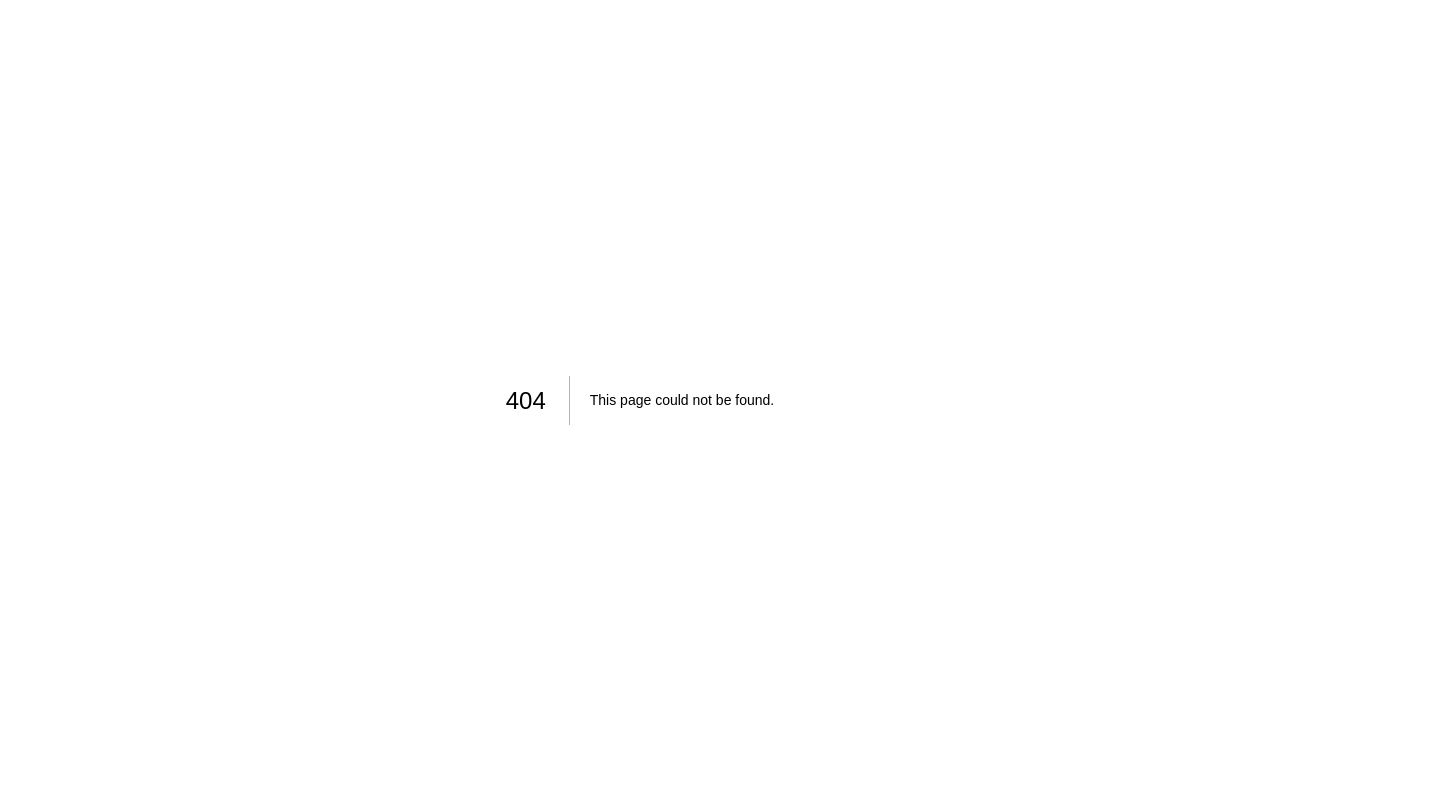
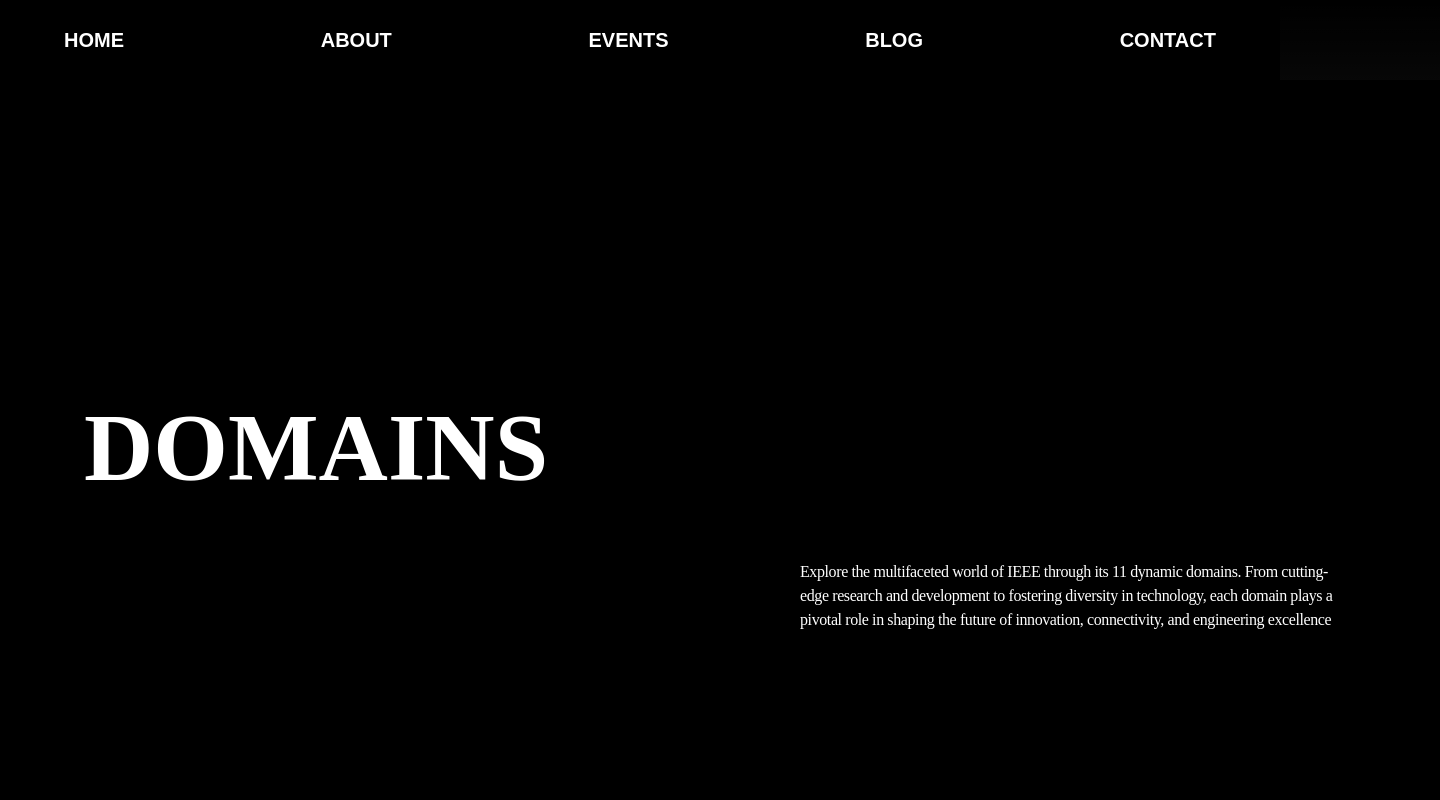
Before and after one commit to AkashSasikumar47/ieee-srmist-website, a Next.js app: page /domains in a window 1280 px wide. Before the commit this address had no page. Shown: the top 800 px of the page, 1440 px wide, since content can reach past the window. Built offline with nearby package versions, Linux system fonts and the light colour scheme.

Commit message:
Create domains.tsx

```diff
--- /dev/null
+++ b/pages/domains.tsx
@@ -0,0 +1,38 @@
+// pages/domains.tsx
+import React from 'react';
+import Navbar from '../components/Home/Navbar/Navbar';
+import Footer from '../components/Home/Footer/Footer';
+import DomainAllPage from '../components/Domain/DomainAll/DomainAll';
+import DomainSocietyPage from '../components/Domain/DomainSociety/DomainSociety';
+import DomainRecruitmentPage from '../components/Domain/DomainRecruitment/DomainRecruitment';
+import AboutBanner2 from '../components/About/AboutBanner2/AboutBanner2';
+import FAQ from '../components/Home/FAQ/FAQ';
+
+import '../app/globals.css';
+
+const DomainsPage: React.FC = () => {
+    return (
+        <div>
+            <Navbar />
+
+            <section className="bg-black text-white py-16" style={{ width: '1440px' }}>
+                <div className="w-[1440px] h-[601px] px-[84px] pt-64 pb-16 bg-black flex-col justify-start items-center gap-16 inline-flex">
+                    <div className="self-stretch text-white text-8xl font-bold font-['Montserrat']">DOMAINS</div>
+                    <div className="w-[1440px] pl-[800px] pr-[84px] justify-start items-start gap-2.5 inline-flex">
+                        <div className="grow shrink basis-0 text-white text-base font-normal font-['Montserrat'] tracking-tight">Explore the multifaceted world of IEEE through its 11 dynamic domains. From cutting-edge research and development to fostering diversity in technology, each domain plays a pivotal role in shaping the future of innovation, connectivity, and engineering excellence</div>
+                    </div>
+                </div>
+            </section>
+
+            <DomainAllPage />
+            <DomainSocietyPage />
+            <DomainRecruitmentPage />
+            <AboutBanner2 />
+            <FAQ />
+
+            <Footer />
+        </div>
+    );
+};
+
+export default DomainsPage;
```
